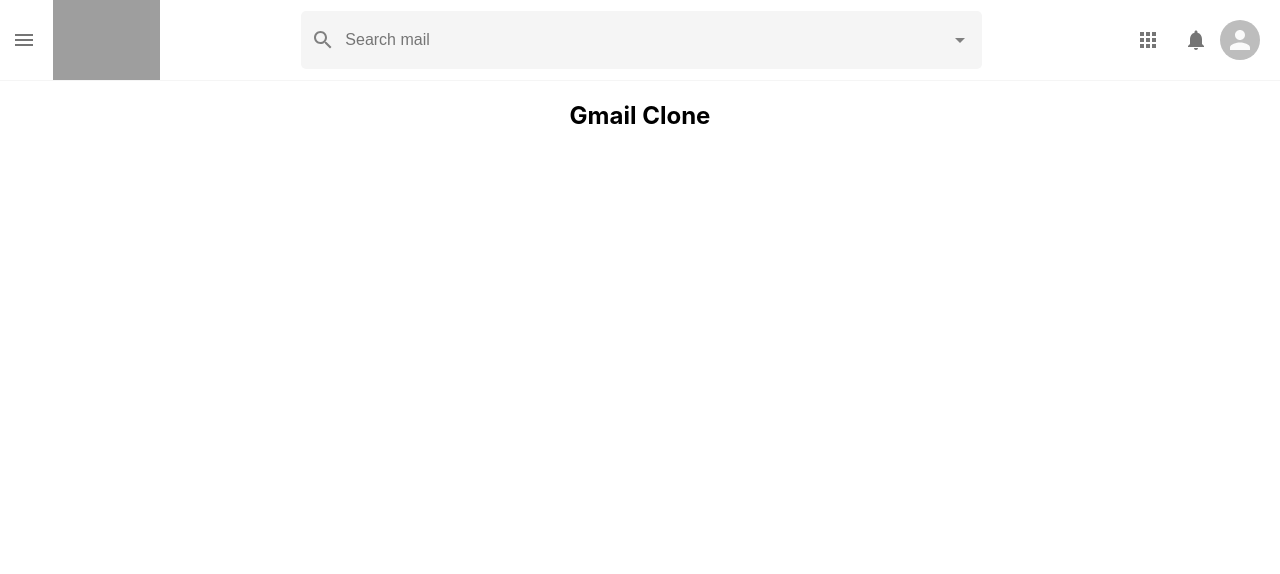
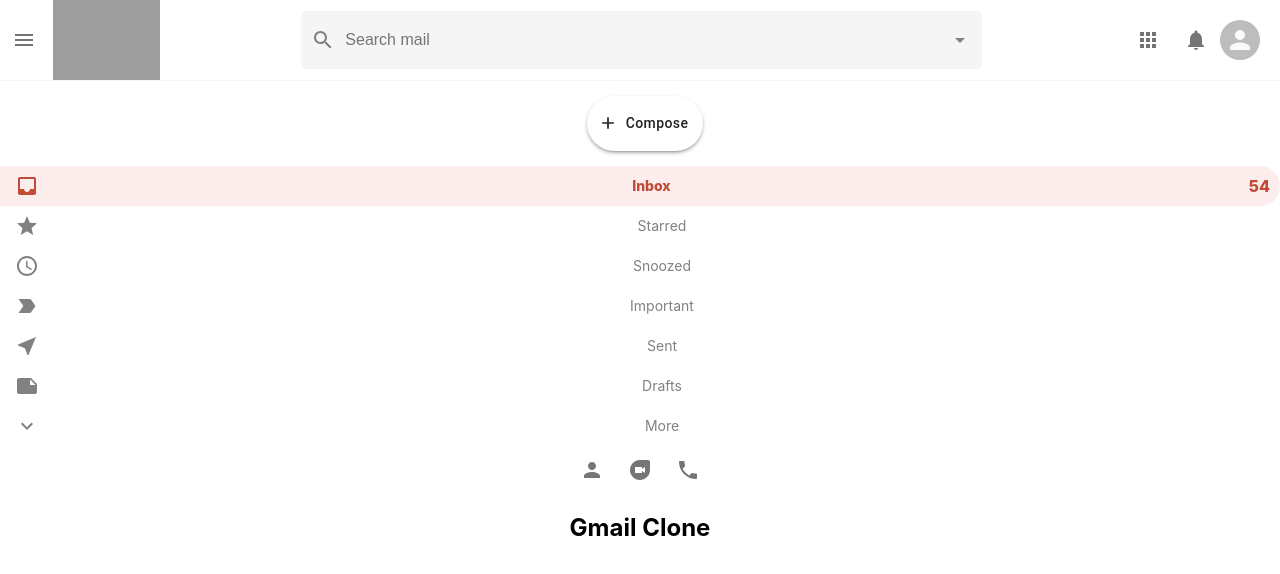
Before and after one commit to AlbertCos/Project2, a React (Create React App) app: page / in a window 1280 px wide. Shown: the top 574 px of the page. Built offline with nearby package versions, Linux system fonts and the light colour scheme; grey boxes are pictures that could not be loaded.

Commit message:
Sidebar built

```diff
--- a/src/App.js
+++ b/src/App.js
@@ -1,11 +1,13 @@
 import React from 'react';
 import './App.css';
 import Header from './Header';
+import Sidebar from './Sidebar';
 
 function App() {
   return (
     <div className="App">
       <Header/>
+      <Sidebar/>
       <h2>Gmail Clone</h2>
     </div>
   );
--- /dev/null
+++ b/src/Sidebar.css
@@ -0,0 +1,15 @@
+.sidebar__compose{
+    margin-top: 15px !important;
+    margin-left: 10px !important;
+    margin-bottom: 15px !important;
+    text-transform: capitalize !important;
+    color: gray;
+    padding: 15px !important;
+    border-radius: 30px !important;
+    box-shadow: 0px 2px 5px -2px rgba(0,0,0,0.75);
+}
+
+.sidebar__footer{
+    display:flex;
+    justify-content:center;
+}
--- /dev/null
+++ b/src/Sidebar.js
@@ -0,0 +1,50 @@
+import {Button, IconButton} from "@material-ui/core";
+import React from 'react';
+import './Sidebar.css';
+import AddIcon from "@material-ui/icons/Add";
+import InboxIcon from "@material-ui/icons/Inbox";
+import StarIcon from "@material-ui/icons/Star";
+import AccessTimeIcon from "@material-ui/icons/AccessTime";
+import LabelImportantIcon from "@material-ui/icons/LabelImportant";
+import NearmeIcon from "@material-ui/icons/NearMe";
+import NoteIcon from "@material-ui/icons/Note";
+import ExpandMoreIcon from "@material-ui/icons/ExpandMore";
+import SidebarOption from "./SidebarOption";
+import PersonIcon from "@material-ui/icons/Person";
+import DuoIcon from "@material-ui/icons/Duo";
+import PhoneIcon from "@material-ui/icons/Phone";
+
+
+
+
+function Sidebar() {
+    return (
+        <div className="sidebar">
+            <Button startIcon={<AddIcon fontsize="large"/>} className="sidebar__compose">Compose </Button>
+            <SidebarOption Icon={InboxIcon} title="Inbox" number={54} selected={true}/>
+            <SidebarOption Icon={StarIcon} title="Starred" number={54}/>
+            <SidebarOption Icon={AccessTimeIcon} title="Snoozed" number={54}/>
+            <SidebarOption Icon={LabelImportantIcon} title="Important" number={54}/>
+            <SidebarOption Icon={NearmeIcon} title="Sent" number={54}/>
+            <SidebarOption Icon={NoteIcon} title="Drafts" number={54}/>
+            <SidebarOption Icon={ExpandMoreIcon} title="More" number={54}/>
+
+            <div className = "sidebar__footer">
+                <div className = "sidebar__footerIcons">
+                    <IconButton>
+                        <PersonIcon/>
+                    </IconButton>
+                    <IconButton>
+                        <DuoIcon/>
+                    </IconButton>
+                    <IconButton>
+                        <PhoneIcon/>
+                    </IconButton>
+                </div>
+            </div>
+
+        </div>
+    );
+}
+
+export default Sidebar
--- /dev/null
+++ b/src/SidebarOption.css
@@ -0,0 +1,46 @@
+.sidebarOption{
+    display:flex;
+    align-items:center;
+    height:40px;
+    padding: 0 10px;
+    border-top-right-radius:20px;
+    border-bottom-right-radius:20px;
+    cursor:pointer;
+    color:#818181;
+}
+
+.sidebarOption > p {
+    display:none;
+    font-weight:300;
+}
+
+.sidebarOption > h3 {
+    flex: 1;
+    margin-left: 10px;
+    font-size:14px;
+    font-weight:400;
+
+}
+
+.sidebarOption >.MuiSvgIcon-root{
+    padding:5px;
+}
+
+.sidebarOption:hover > p {
+    display:inline;
+}
+
+.sidebarOption:hover,
+.sidebarOption:hover > p,
+.sidebarOption:hover > h3,
+.sidebarOption--active,
+.sidebarOption--active > p,
+.sidebarOption--active > h3{
+    background-color: #fcecec;
+    color: #c04b37;
+    font-weight:800 !important;
+}
+
+.sidebarOption--active > p{
+    display: inline !important;
+}
--- /dev/null
+++ b/src/SidebarOption.js
@@ -0,0 +1,15 @@
+import React from 'react';
+import "./SidebarOption.css";
+
+function SidebarOption({Icon, title, number, selected}) {
+    return (
+        <div className={`sidebarOption ${selected && 'sidebarOption--active'}`}>
+            <Icon/>
+            <h3>{title}</h3>
+            <p>{number}</p>
+
+        </div>
+    );
+}
+
+export default SidebarOption
```
